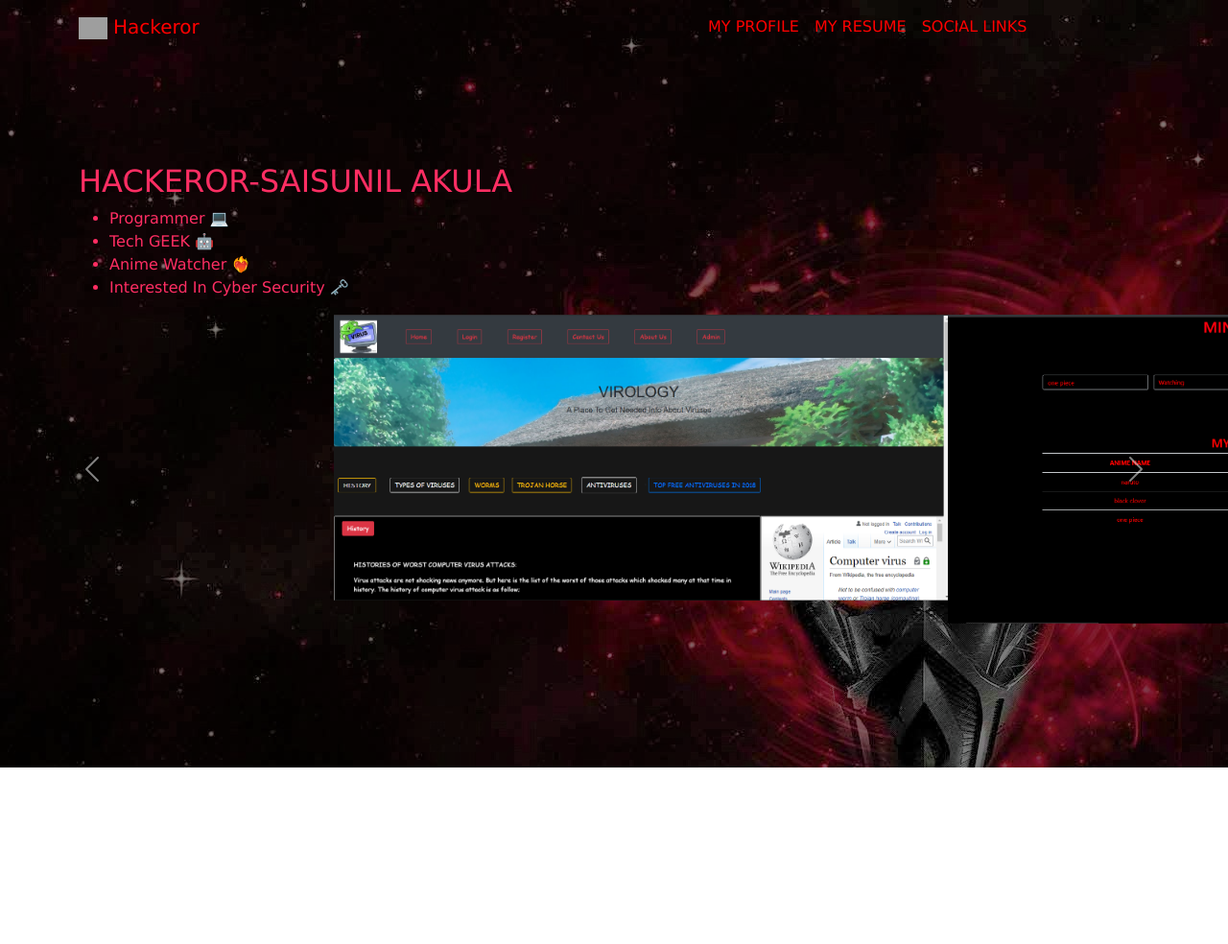
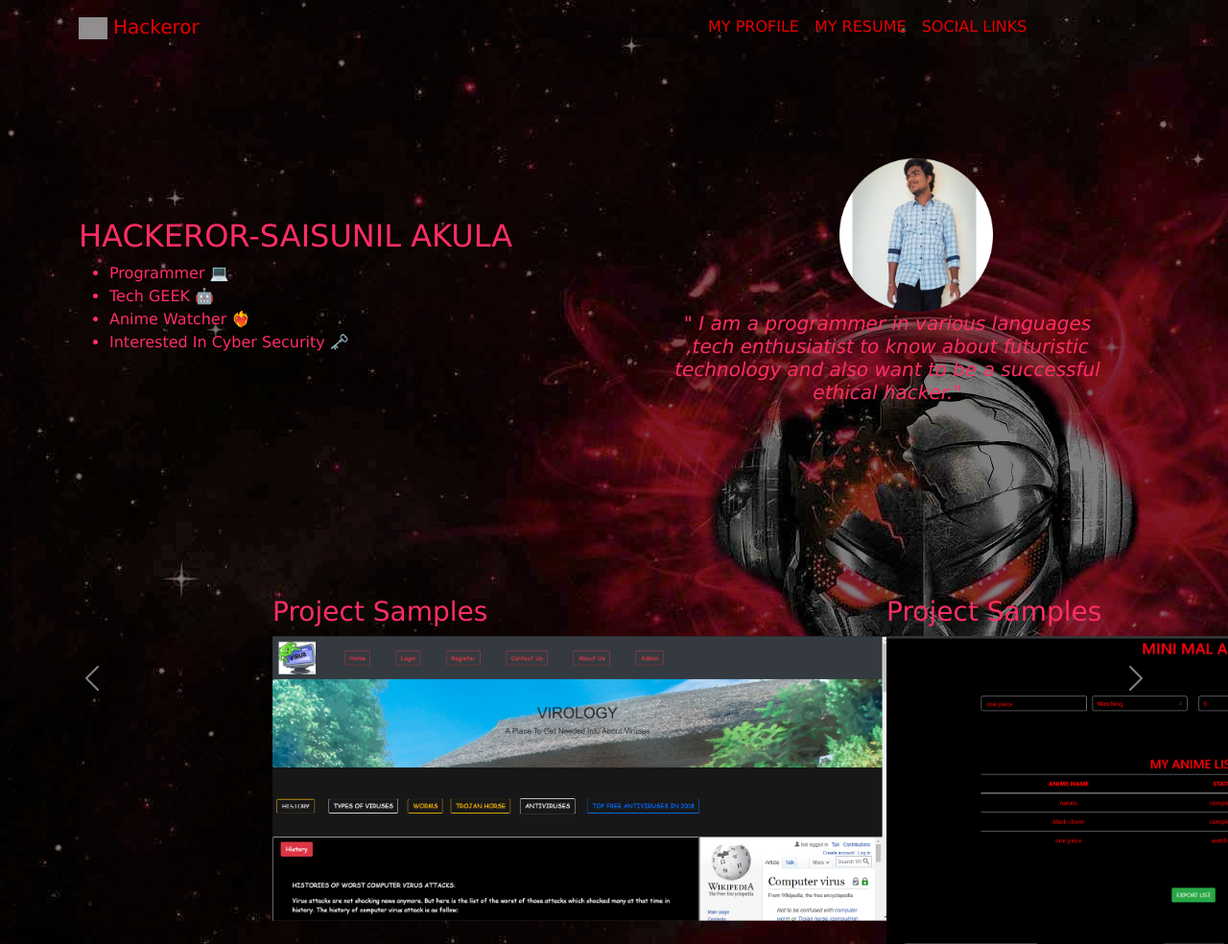
Before and after one commit to primordial-human/My-Style-Portofolio, a plain HTML site: page index.html in a window 1280 px wide. Shown: the whole page at 96% size. Before the commit the page ends 800 px from the top, so only its background shows below. Drawn offline with nearby package versions, Linux system fonts and the light colour scheme; grey boxes are pictures that could not be loaded.

Commit message:
Add files via upload
added intro and some styling

```diff
--- a/css/style.css
+++ b/css/style.css
@@ -2,11 +2,27 @@ body {
 
     background-image: linear-gradient(rgba(0, 0, 0, 0.5),
                        rgba(0, 0, 0, 0.5)), url(/images/wallpapers/robored.jpg),linear-gradient(grey,red);
+    background-color: #030303;
     background-size: auto;
     color:#ff2e63;
     font-family: Verdana, Geneva, Tahoma, sans-serif;
 
 }
+
+.navbar a:hover{
+
+
+
+
+    opacity: 95%;
+   transition-duration: 0.2s;
+
+
+
+
+}
+
+
 
 /* for phone customizations here */
 @media(max-width:990px){
@@ -16,8 +32,9 @@ body {
     }
 
     body{
-       background-image: linear-gradient(rgba(0, 0, 0, 0.5),
-       rgba(0, 0, 0, 0.5)), url(/images/wallpapers/roboredm.jpg),linear-gradient(grey,red);
+       /* background-image: linear-gradient(rgba(0, 0, 0, 0.5),
+       rgba(0, 0, 0, 0.5)), url(/images/wallpapers/roboredm.jpg),linear-gradient(grey,red); */
+       background-color: #030303;
     }
     /* .carousel-item{
         width: 400%;
@@ -33,9 +50,11 @@ body {
 .navbar a{
  background-color: transparent;
  color: red;
+ opacity: 0.9;
 
-
-
+}
+.navbar a:hover{
+ opacity: 1;
 }
 #navbarNav {
  padding-left: 30%;
@@ -49,7 +68,9 @@ body {
 /* aboutme column 1 */
 .aboutme{
 
-    margin-top:10%;
+    margin-top:15%;
+
+
 
 }
 
@@ -58,5 +79,40 @@ body {
 .carousel-item{
     width: 50%;
     height: 50%;
-    margin-left: 30%;
+    margin-left: 25%;
+    margin-top: 15%;
 }
+
+/* project heading here */
+ .projecth3{
+     margin-left: 40%;
+ }
+
+ /* profile here  */
+
+
+#profilepic{
+      height: 160px;
+      margin-left: 40%;
+
+}
+
+#intro{
+    color:#ff2e63;
+    text-align: center;
+    font-style: italic;
+}
+
+.introsection{
+
+    margin-top: 20%;
+    color: black;
+
+}
+#intro:hover{
+    box-shadow: 10px 10px 5px rgba(0, 0, 0, 0.2);
+    -webkit-transform: scale(1.1);
+    transform: scale(1.1);
+    color: rgb(228, 19, 19);
+}
+ /* social links here */
--- a/index.html
+++ b/index.html
@@ -35,7 +35,6 @@
         <li class="nav-item">
           <a class="nav-link" href="#">SOCIAL LINKS</a>
         </li>
-
       </ul>
     </div>
   </nav>
@@ -53,18 +52,34 @@
 
             </ul>
         </div>
+        <div class="col-lg">
+          <div class="container introsection">
+          <img id="profilepic" src="/images/mainlogos/profile.png" alt="profile pic">
+          <div class="container">
+            <h5 id="intro">" I am a programmer in various languages ,tech enthusiatist to know about futuristic technology and also want to be a successful ethical hacker."</h5>
+          </div>
+        </div>
+        </div>
       </div>
+
+
+  </div>
     </div>
 
 <!-- my work here -->
 
-
 <div id="carouselExampleControls" class="carousel slide" data-bs-ride="carousel">
   <div class="carousel-inner">
+
+    <div class="projecth3">
+
+    </div>
     <div class="carousel-item active">
+      <h3>Project Samples</h3>
       <img src="/images/projects images/virology.png"   class="d-block w-100" alt="...">
     </div>
     <div class="carousel-item">
+      <h3>Project Samples</h3>
       <img src="/images/projects images/minmal.png" class="d-block w-100" alt="...">
     </div>
 
@@ -77,6 +92,10 @@
     <span class="visually-hidden">Next</span>
   </a>
 </div>
+
+<!-- social links here -->
+
+
    <script src="https://code.jquery.com/jquery-3.2.1.slim.min.js" integrity="sha384-KJ3o2DKtIkvYIK3UENzmM7KCkRr/rE9/Qpg6aAZGJwFDMVNA/GpGFF93hXpG5KkN" crossorigin="anonymous"></script>
    <script src="https://cdnjs.cloudflare.com/ajax/libs/popper.js/1.12.9/umd/popper.min.js" integrity="sha384-ApNbgh9B+Y1QKtv3Rn7W3mgPxhU9K/ScQsAP7hUibX39j7fakFPskvXusvfa0b4Q" crossorigin="anonymous"></script>
    <script src="https://maxcdn.bootstrapcdn.com/bootstrap/4.0.0/js/bootstrap.min.js" integrity="sha384-JZR6Spejh4U02d8jOt6vLEHfe/JQGiRRSQQxSfFWpi1MquVdAyjUar5+76PVCmYl" crossorigin="anonymous"></script>
```
Also changed, not shown: images/mainlogos/profile.png (added).
